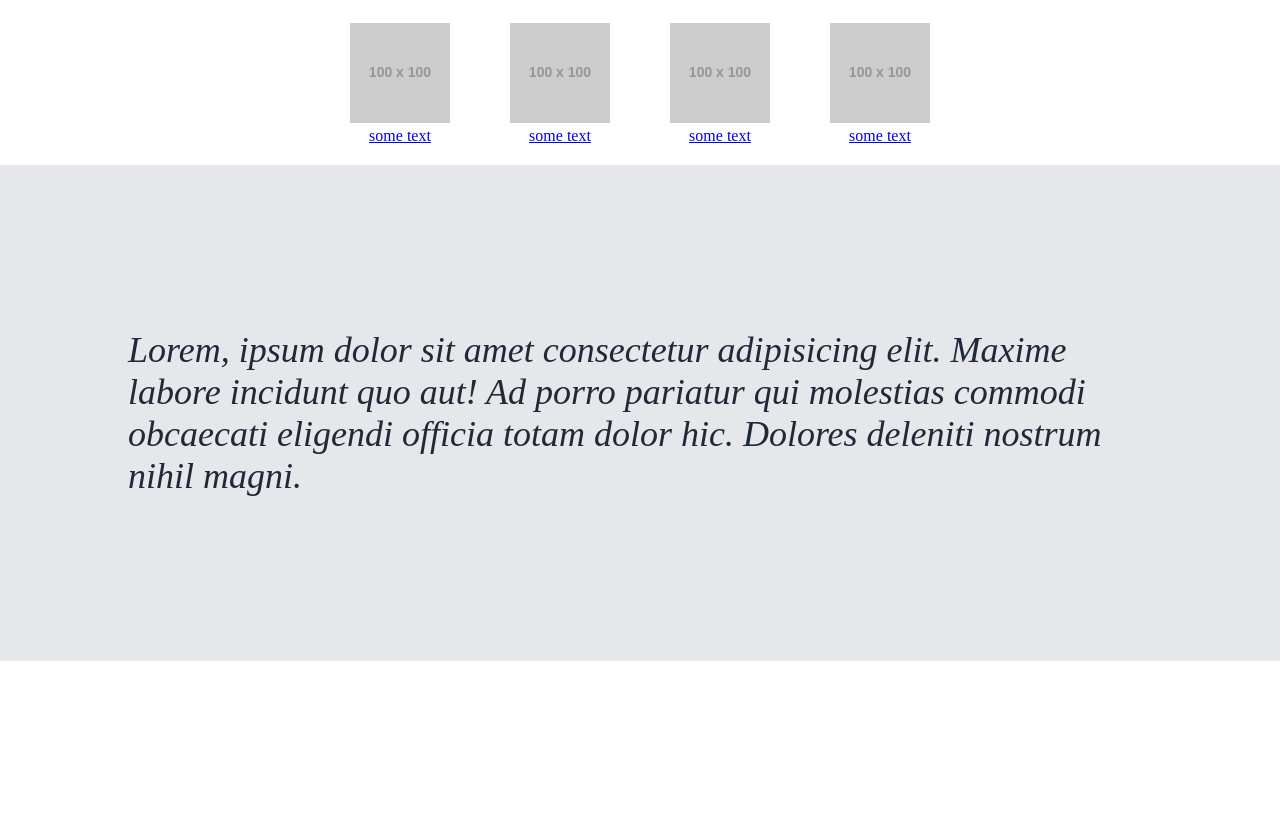
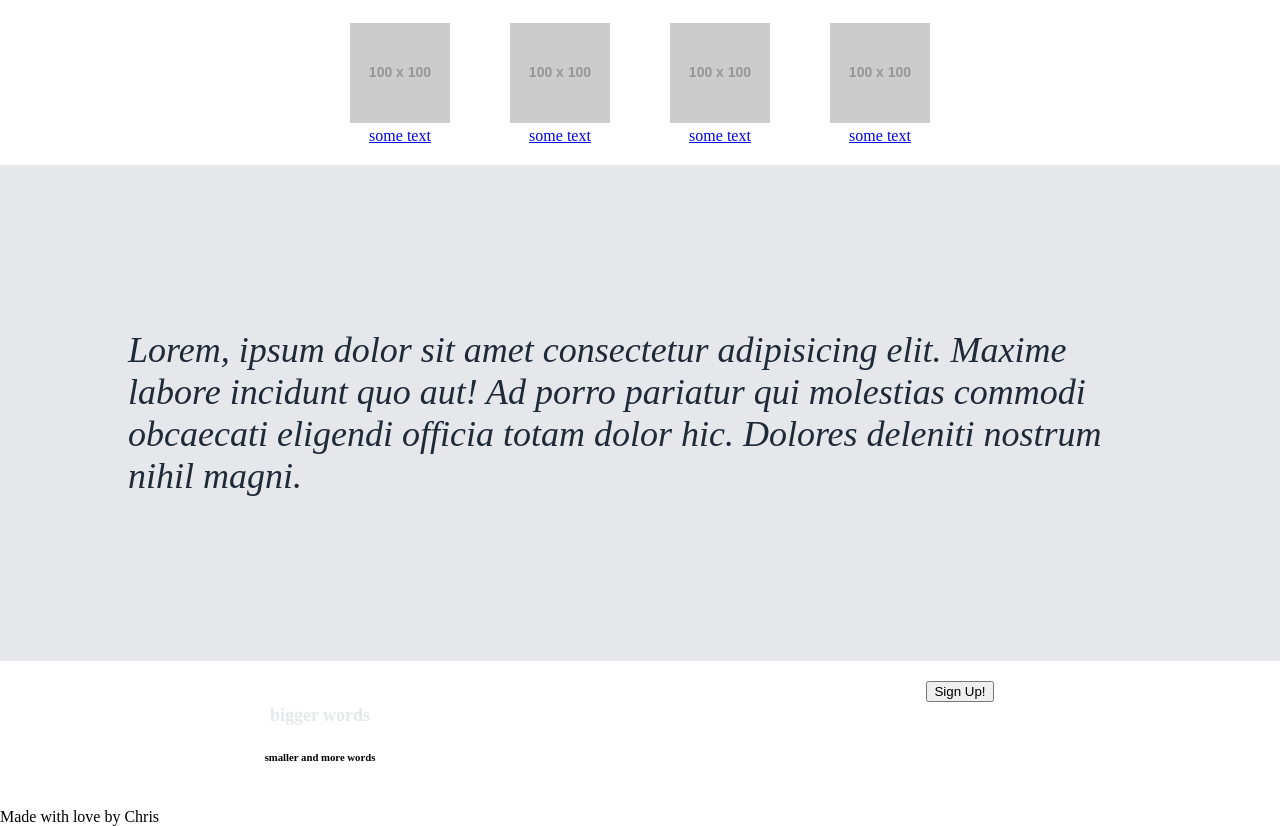
Before and after one commit to ChrisNewelldev/landing-page, a plain HTML site: page index.html in a window 1280 px wide. Shown: the part 466-1292 px from the top of the page. Before the commit the page ends 1127 px from the top, so only its background shows below. Drawn offline with Linux system fonts and the light colour scheme; placeholder pictures from the web are drawn by us.

Commit message:
Add call to action and footer

```diff
--- a/index.html
+++ b/index.html
@@ -36,7 +36,16 @@
     </div>
   </div>
   <div class="quote"><h3>Lorem, ipsum dolor sit amet consectetur adipisicing elit. Maxime labore incidunt quo aut! Ad porro pariatur qui molestias commodi obcaecati eligendi officia totam dolor hic. Dolores deleniti nostrum nihil magni.</h3></div>
-
+  <div class="row" id="call-to action">
+    <div class="column">
+      <h4>bigger words</h4>
+      <h6>smaller and more words</h6>
+    </div>
+    <div class="column">
+      <button>Sign Up!</button>
+    </div>
+  </div>
+  <footer>Made with love by Chris</footer>
   <script src="../landing-page/app.js"></script>
 </body>
 </html>
```
